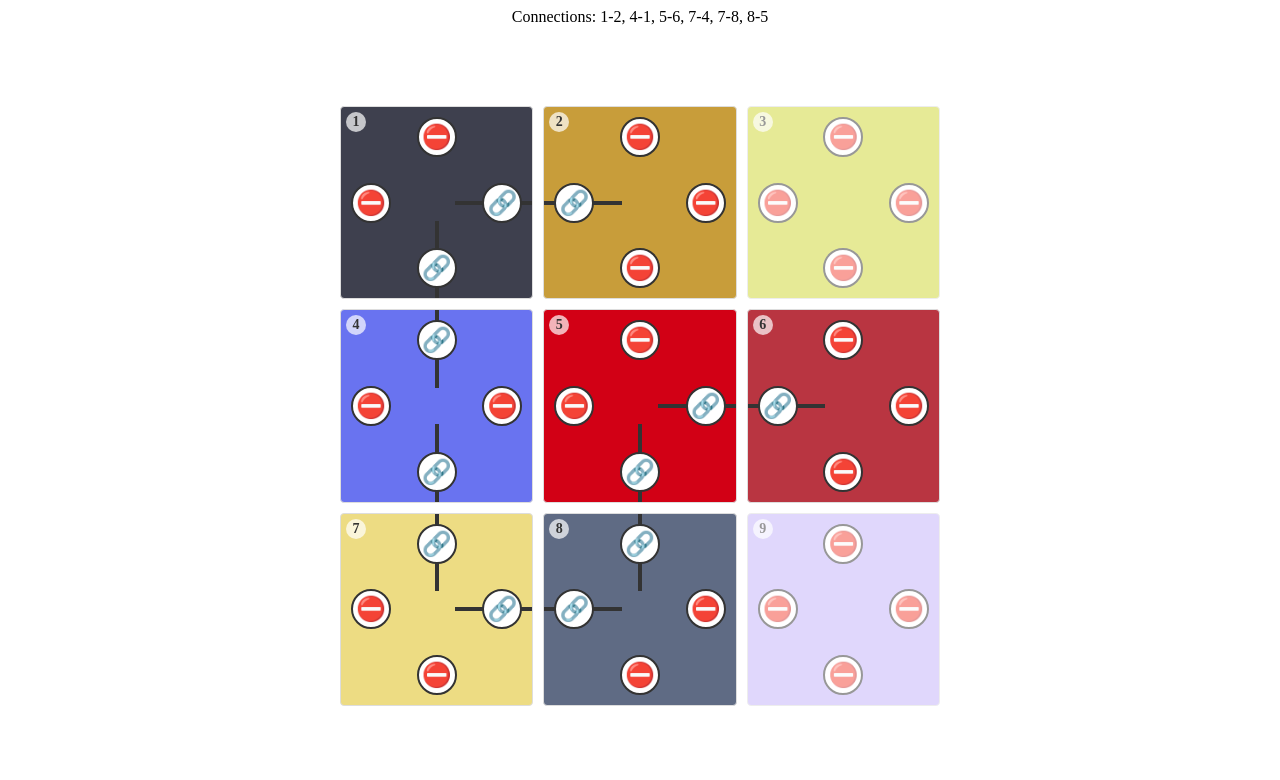
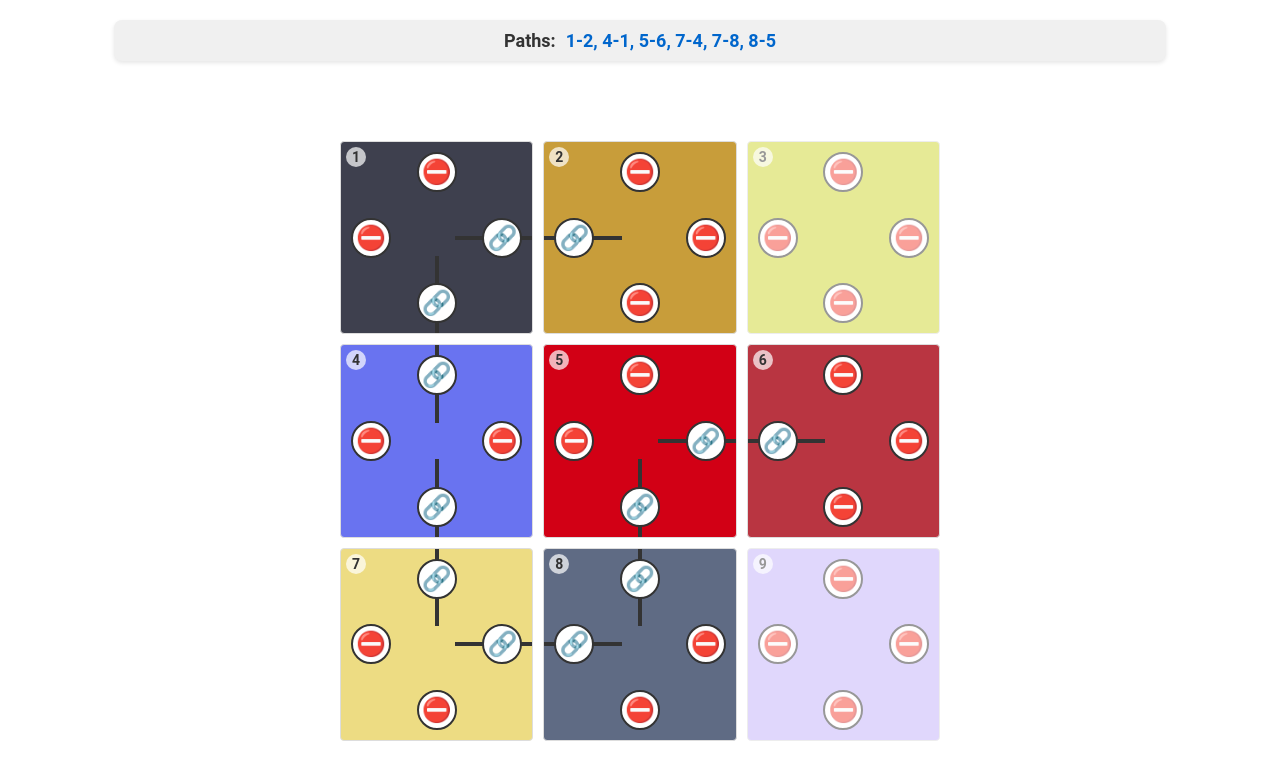
Before and after one commit to glaucopater/grid-with-random-tile, a React (Vite) app: page / in a window 1280 px wide. Shown: the top 780 px of the page. Built offline with nearby package versions, Linux system fonts and the light colour scheme.

Commit message:
Update UI

```diff
--- a/public/index.html
+++ b/public/index.html
@@ -21,6 +21,10 @@
       Learn how to configure a non-root public URL by running `npm run build`.
     -->
 	<title>React App</title>
+	<meta name="description" content="Web site created using create-react-app">
+	<link rel="apple-touch-icon" href="%PUBLIC_URL%/logo192.png">
+	<!-- Add the following line to include Roboto font -->
+	<link href="https://fonts.googleapis.com/css2?family=Roboto:wght@300;400;500;700&display=swap" rel="stylesheet">
 </head>
 
 <body>
--- a/src/components/Item.jsx
+++ b/src/components/Item.jsx
@@ -24,6 +24,7 @@ const IconWrapper = styled.div`
   border: 2px solid #333;
   position: relative;
   z-index: 2;
+  font-family: 'Roboto', sans-serif;
 `;
 
 const IconContent = styled.div`
@@ -76,6 +77,7 @@ const TileNumber = styled.div`
   display: flex;
   justify-content: center;
   align-items: center;
+  font-family: 'Roboto', sans-serif;
 `;
 
 const Item = ({ firstAction, topConnected, rightConnected, bottomConnected, leftConnected, pos, index, children, ...props }) => {
@@ -83,7 +85,7 @@ const Item = ({ firstAction, topConnected, rightConnected, bottomConnected, left
   const hasConnections = topConnected || rightConnected || bottomConnected || leftConnected;
 
   return (
-    <StyledItem color={color} style={{ opacity: hasConnections ? 1 : 0.5 }}>
+    <StyledItem color={color} style={{ opacity: hasConnections ? 1 : 0.5, fontFamily: 'Roboto, sans-serif' }}>
       <TileNumber>{children}</TileNumber>
       {topConnected && <TopConnection />}
       {rightConnected && <RightConnection />}
--- a/src/components/Styled.js
+++ b/src/components/Styled.js
@@ -10,6 +10,7 @@ export const StyledGrid = styled.div`
   max-width: 600px;
   max-height: 600px;
   margin: auto;
+  font-family: 'Roboto', sans-serif;
 
   @media (max-width: 450px) {
     width: 90vw;
--- a/src/containers/Board/index.jsx
+++ b/src/containers/Board/index.jsx
@@ -1,65 +1,46 @@
 import React, { useMemo } from "react";
 import Item from "../../components/Item";
 import { StyledGrid } from "../../components/Styled";
-import { MAX_ITEMS, MAX_ITEMS_PER_ROW } from "../../constants";
 import { connect } from "react-redux";
 import { firstAction } from "./boardActions";
 import styled from "styled-components";
+import { createXorshift, generateItems, generatePaths } from "../../utils/boardUtils";
 
-// Improved random number generator (Xorshift)
-const createXorshift = (seed) => {
-  let x = seed;
-  let y = 362436069;
-  let z = 521288629;
-  let w = 88675123;
-  return () => {
-    const t = x ^ (x << 11);
-    x = y; y = z; z = w;
-    w = w ^ (w >> 19) ^ (t ^ (t >> 8));
-    return (w & 0x7fffffff) / 0x7fffffff;
-  };
-};
+const PathsDisplay = styled.div`
+  margin: 20px auto;
+  padding: 10px 20px;
+  font-size: 18px;
+  font-weight: bold;
+  font-family: 'Roboto', sans-serif;
+  text-align: center;
+  background-color: #f0f0f0;
+  border-radius: 8px;
+  box-shadow: 0 2px 4px rgba(0, 0, 0, 0.1);
+  max-width: 80%;
+  overflow-wrap: break-word;
 
-const ConnectionsDisplay = styled.div`
-  margin-bottom: 20px;
-  font-size: 16px;
-  text-align: center;
+  @media (max-width: 450px) {
+    font-size: 16px;
+    padding: 8px 16px;
+  }
+`;
+
+const PathsTitle = styled.span`
+  color: #333;
+  margin-right: 10px;
+`;
+
+const PathsList = styled.span`
+  color: #0066cc;
 `;
 
 const Board = ({ firstAction }) => {
-  const { items, connections } = useMemo(() => {
+  const { items, paths } = useMemo(() => {
     const seed = Date.now();
     const xorshift = createXorshift(seed);
-    const randomBool = (probability = 0.7) => xorshift() < probability;
-
-    const generateRandomProp = (index) => ({
-      pos: { x: index, y: 0 },
-      top: randomBool(),
-      right: randomBool(),
-      bottom: randomBool(),
-      left: randomBool(),
-    });
-
-    const items = [...Array(MAX_ITEMS).keys()].map((_, index) => {
-      const randomProps = generateRandomProp(index);
-      return { ...randomProps, index };
-    });
-
-    const connections = [];
-    items.forEach((item, index) => {
-      if (item.top && index >= MAX_ITEMS_PER_ROW && items[index - MAX_ITEMS_PER_ROW].bottom) {
-        connections.push(`${index + 1}-${index - MAX_ITEMS_PER_ROW + 1}`);
-        items[index].topConnected = true;
-        items[index - MAX_ITEMS_PER_ROW].bottomConnected = true;
-      }
-      if (item.right && (index + 1) % MAX_ITEMS_PER_ROW !== 0 && items[index + 1].left) {
-        connections.push(`${index + 1}-${index + 2}`);
-        items[index].rightConnected = true;
-        items[index + 1].leftConnected = true;
-      }
-    });
-
-    return { items, connections };
+    const items = generateItems(xorshift);
+    const paths = generatePaths(items);
+    return { items, paths };
   }, []);
 
   const itemComponents = items.map((item) => (
@@ -70,9 +51,10 @@ const Board = ({ firstAction }) => {
 
   return (
     <div>
-      <ConnectionsDisplay>
-        Connections: {connections.join(', ')}
-      </ConnectionsDisplay>
+      <PathsDisplay>
+        <PathsTitle>Paths:</PathsTitle>
+        <PathsList>{paths.join(', ')}</PathsList>
+      </PathsDisplay>
       <div className="Board" style={{
         minHeight: '90vh',
         width: '100%',
--- /dev/null
+++ b/src/index.css
@@ -0,0 +1,13 @@
+body {
+  margin: 0;
+  font-family: 'Roboto', -apple-system, BlinkMacSystemFont, 'Segoe UI', 'Oxygen',
+    'Ubuntu', 'Cantarell', 'Fira Sans', 'Droid Sans', 'Helvetica Neue',
+    sans-serif;
+  -webkit-font-smoothing: antialiased;
+  -moz-osx-font-smoothing: grayscale;
+}
+
+code {
+  font-family: source-code-pro, Menlo, Monaco, Consolas, 'Courier New',
+    monospace;
+}
--- /dev/null
+++ b/src/utils/boardUtils.js
@@ -0,0 +1,50 @@
+import { MAX_ITEMS, MAX_ITEMS_PER_ROW } from "../constants";
+
+// Improved random number generator (Xorshift)
+export const createXorshift = (seed) => {
+  let x = seed;
+  let y = 362436069;
+  let z = 521288629;
+  let w = 88675123;
+  return () => {
+    const t = x ^ (x << 11);
+    x = y; y = z; z = w;
+    w = w ^ (w >> 19) ^ (t ^ (t >> 8));
+    return (w & 0x7fffffff) / 0x7fffffff;
+  };
+};
+
+export const generateRandomProp = (randomBool) => (index) => ({
+  pos: { x: index, y: 0 },
+  top: randomBool(),
+  right: randomBool(),
+  bottom: randomBool(),
+  left: randomBool(),
+});
+
+export const generateItems = (xorshift) => {
+  const randomBool = (probability = 0.7) => xorshift() < probability;
+  const randomProp = generateRandomProp(randomBool);
+
+  return [...Array(MAX_ITEMS).keys()].map((_, index) => {
+    const randomProps = randomProp(index);
+    return { ...randomProps, index };
+  });
+};
+
+export const generatePaths = (items) => {
+  const paths = [];
+  items.forEach((item, index) => {
+    if (item.top && index >= MAX_ITEMS_PER_ROW && items[index - MAX_ITEMS_PER_ROW].bottom) {
+      paths.push(`${index + 1}-${index - MAX_ITEMS_PER_ROW + 1}`);
+      items[index].topConnected = true;
+      items[index - MAX_ITEMS_PER_ROW].bottomConnected = true;
+    }
+    if (item.right && (index + 1) % MAX_ITEMS_PER_ROW !== 0 && items[index + 1].left) {
+      paths.push(`${index + 1}-${index + 2}`);
+      items[index].rightConnected = true;
+      items[index + 1].leftConnected = true;
+    }
+  });
+  return paths;
+};
```
Also changed, not shown: src/index.js (added, +14 -0 lines), 1 other file (tests, documents, lock files or other folders).
